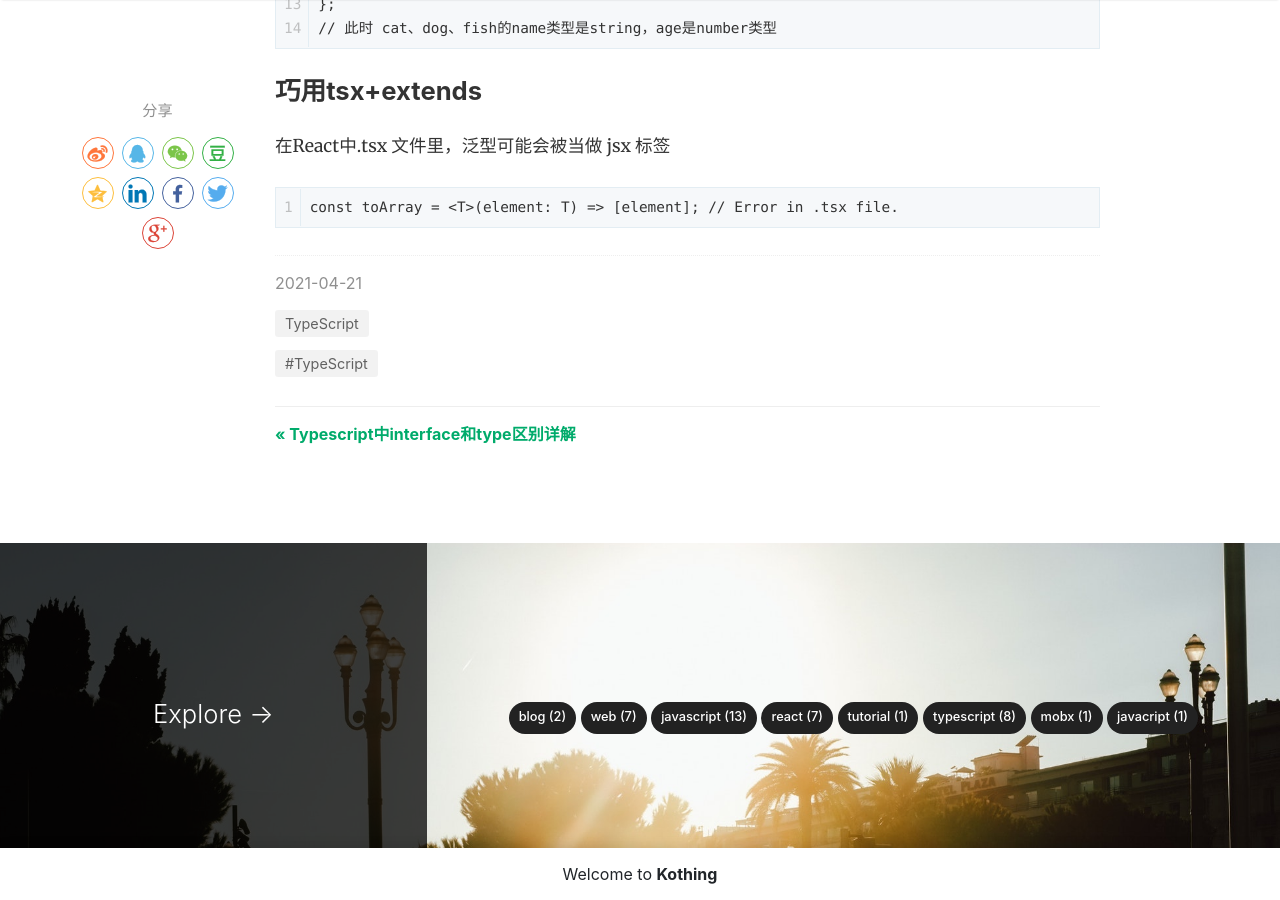
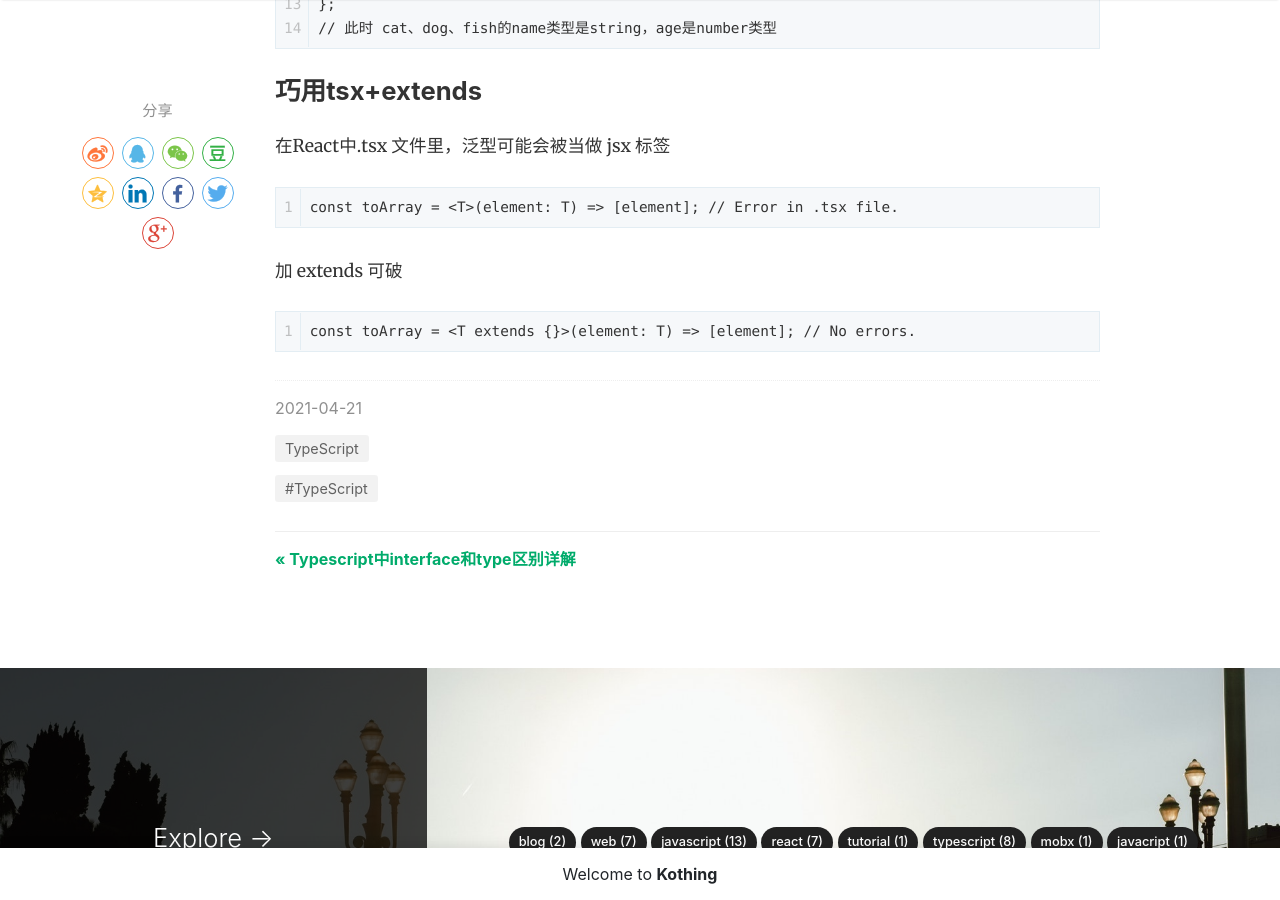
Before and after one commit to kothing/kothing.github.io, a Jekyll site: the page built from _posts/2021-04-21-typescript-useing-skills.md, in a window 1280 px wide and 900 px high, scrolled down 2269 px. Built offline with Jekyll 4.4.1, drawn with Linux system fonts in a browser that asks for light colours; nearby versions of some CDN libraries; comment, search, counter and statistics services are not loaded.

Commit message:
Update 2021-04-21-typescript-useing-skills.md

````diff
--- a/_posts/2021-04-21-typescript-useing-skills.md
+++ b/_posts/2021-04-21-typescript-useing-skills.md
@@ -56,3 +56,7 @@ const AnimalMap: Record<AnimalType, AnimalDescription> = {
 ```
 const toArray = <T>(element: T) => [element]; // Error in .tsx file.
 ```
+加 extends 可破
+```
+const toArray = <T extends {}>(element: T) => [element]; // No errors.
+```
````
